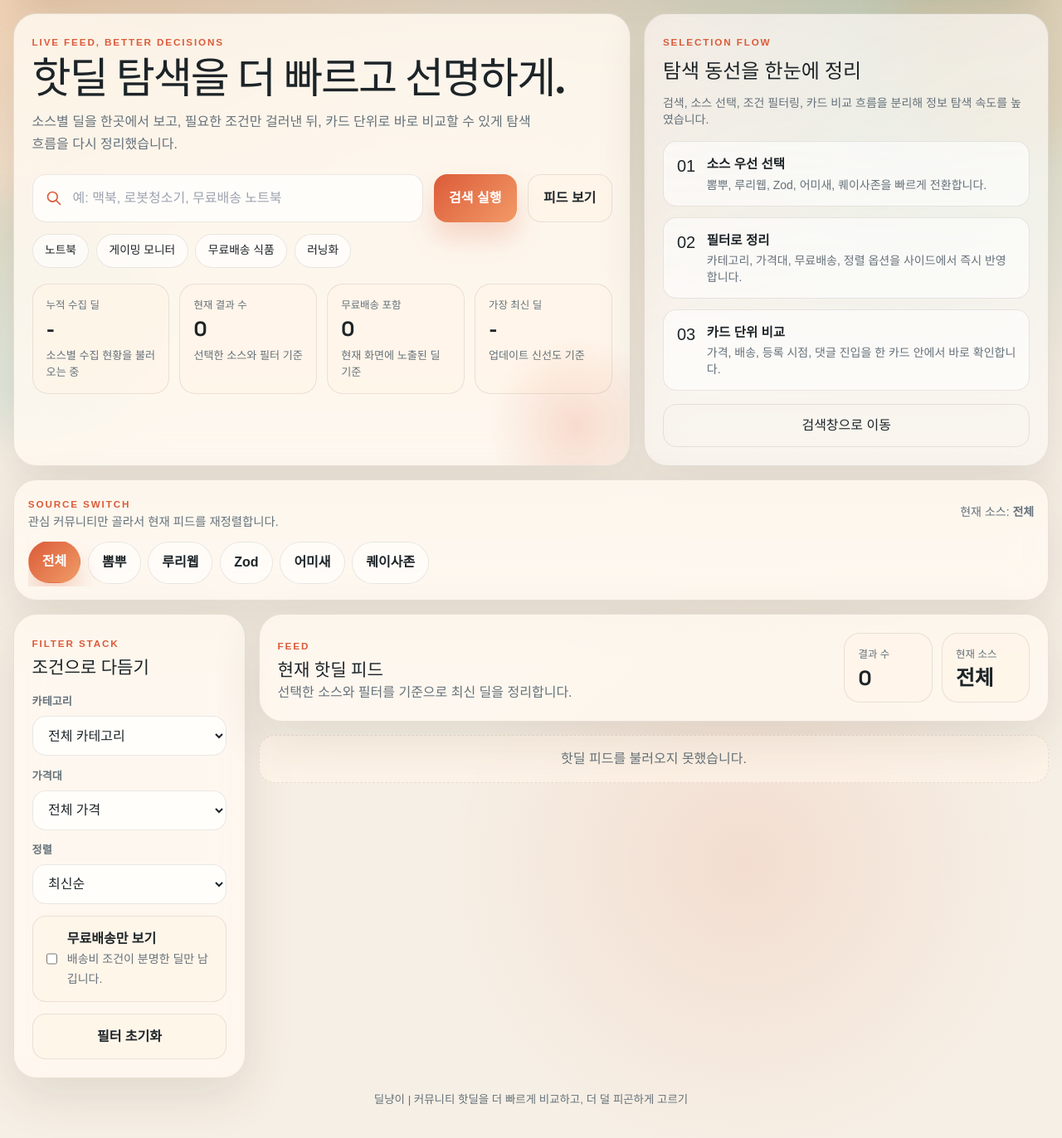
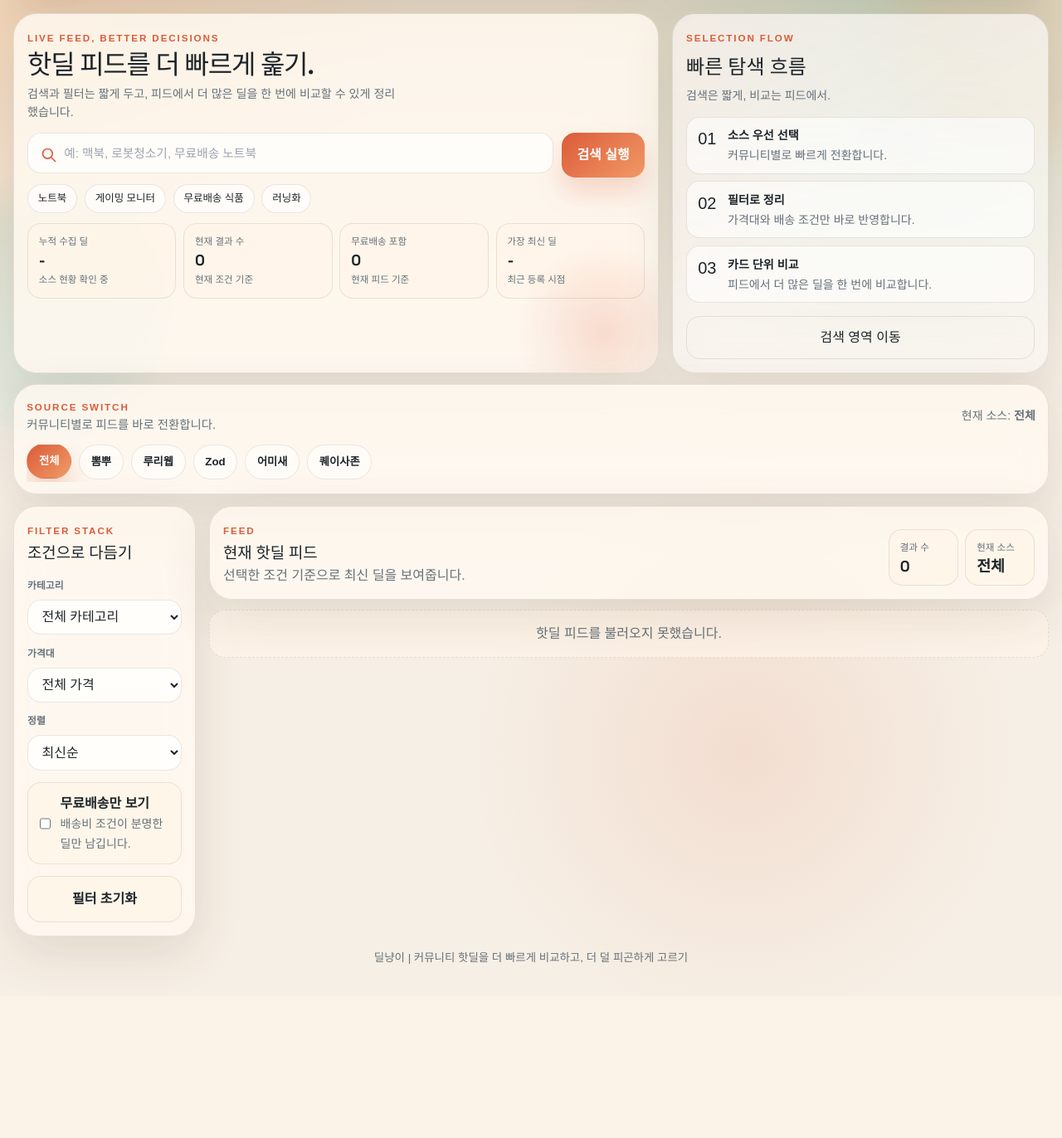
Before and after one commit to thompson1224/ShopCrawl, a Python web app: template templates/index.html in a window 1280 px wide. Shown: the part 135-1507 px from the top of the page at 83% size. After the commit the page ends 1301 px from the top, so only its background shows below. Run offline with Jinja, Linux system fonts and the light colour scheme; the template is opened without the code that fills it, so the values that code supplies are empty; some libraries are stand-ins or nearby versions; some web fonts are replaced.

Commit message:
fix: prioritize feed density on hotdeal UI

```diff
--- a/templates/index.html
+++ b/templates/index.html
@@ -352,9 +352,9 @@
 
         .hero-grid {
             display: grid;
-            grid-template-columns: minmax(0, 1.45fr) minmax(280px, 0.95fr);
+            grid-template-columns: minmax(0, 1.2fr) minmax(250px, 0.7fr);
             gap: 1rem;
-            margin-bottom: 1rem;
+            margin-bottom: 0.85rem;
         }
 
         .hero-card,
@@ -362,7 +362,7 @@
         .feed-head,
         .assistant-panel,
         .filter-panel {
-            padding: 1.35rem;
+            padding: 1rem;
         }
 
         .hero-card {
@@ -386,34 +386,33 @@
         }
 
         .hero-title {
-            margin: 0.55rem 0 0.85rem;
-            font-size: clamp(2rem, 4vw, 4rem);
-            line-height: 0.95;
+            margin: 0.35rem 0 0.55rem;
+            font-size: clamp(1.5rem, 2.5vw, 2.4rem);
+            line-height: 1;
             letter-spacing: -0.04em;
         }
 
         .hero-copy {
             margin: 0;
-            max-width: 38rem;
+            max-width: 28rem;
             color: var(--muted);
-            font-size: 1rem;
-            line-height: 1.7;
+            font-size: 0.88rem;
+            line-height: 1.55;
         }
 
         .search-shell {
-            margin-top: 1.4rem;
+            margin-top: 0.85rem;
             display: grid;
-            gap: 0.85rem;
+            gap: 0.55rem;
         }
 
         .search-row {
             display: grid;
-            grid-template-columns: minmax(0, 1fr) auto auto;
-            gap: 0.8rem;
+            grid-template-columns: minmax(0, 1fr) auto;
+            gap: 0.65rem;
         }
 
         .search-field,
-        .assistant-textarea,
         .modal-input,
         .select-field {
             width: 100%;
@@ -442,9 +439,9 @@
         }
 
         .search-field {
-            padding: 1rem 1.05rem 1rem 3rem;
-            min-height: 3.65rem;
-            font-size: 1rem;
+            padding: 0.78rem 0.95rem 0.78rem 2.7rem;
+            min-height: 3rem;
+            font-size: 0.92rem;
         }
 
         .search-icon {
@@ -469,8 +466,8 @@
             background: rgba(255, 255, 255, 0.65);
             color: var(--text);
             border-radius: 999px;
-            padding: 0.58rem 0.9rem;
-            font-size: 0.86rem;
+            padding: 0.42rem 0.74rem;
+            font-size: 0.78rem;
             cursor: pointer;
         }
 
@@ -480,40 +477,40 @@
         }
 
         .hero-metrics {
-            margin-top: 1.2rem;
+            margin-top: 0.8rem;
             display: grid;
             grid-template-columns: repeat(4, minmax(0, 1fr));
-            gap: 0.75rem;
+            gap: 0.55rem;
         }
 
         .metric-card,
         .summary-card {
             background: var(--surface-muted);
             border: 1px solid var(--line);
-            border-radius: 1.2rem;
-            padding: 1rem;
+            border-radius: 1rem;
+            padding: 0.8rem;
         }
 
         .metric-card span,
         .summary-card span {
             display: block;
             color: var(--muted);
-            font-size: 0.78rem;
-            margin-bottom: 0.45rem;
+            font-size: 0.72rem;
+            margin-bottom: 0.3rem;
         }
 
         .metric-card strong,
         .summary-card strong {
             display: block;
             font-family: "Space Grotesk", sans-serif;
-            font-size: 1.55rem;
+            font-size: 1.15rem;
             line-height: 1;
         }
 
         .metric-card p {
-            margin: 0.55rem 0 0;
+            margin: 0.35rem 0 0;
             color: var(--muted);
-            font-size: 0.82rem;
+            font-size: 0.72rem;
         }
 
         .spotlight-card {
@@ -534,13 +531,13 @@
 
         .spotlight-list {
             display: grid;
-            gap: 0.8rem;
+            gap: 0.55rem;
         }
 
         .spotlight-item {
             display: flex;
             gap: 0.85rem;
-            padding: 0.95rem 1rem;
+            padding: 0.72rem 0.82rem;
             border-radius: 1rem;
             background: rgba(255, 255, 255, 0.58);
             border: 1px solid var(--line);
@@ -553,7 +550,7 @@
         .spotlight-item strong {
             display: block;
             margin-bottom: 0.18rem;
-            font-size: 0.97rem;
+            font-size: 0.88rem;
         }
 
         .spotlight-item p,
@@ -564,8 +561,8 @@
         }
 
         .source-ribbon {
-            padding: 1rem 1.05rem;
-            margin-bottom: 1rem;
+            padding: 0.85rem 0.95rem;
+            margin-bottom: 0.85rem;
         }
 
         .source-ribbon-head {
@@ -603,8 +600,9 @@
             background: rgba(255, 255, 255, 0.6);
             color: var(--text);
             border-radius: 999px;
-            padding: 0.78rem 1rem;
+            padding: 0.62rem 0.86rem;
             font-weight: 600;
+            font-size: 0.83rem;
             cursor: pointer;
             transition: transform 0.18s ease, background 0.2s ease, border-color 0.2s ease, color 0.2s ease;
         }
@@ -623,7 +621,7 @@
 
         .workspace-grid {
             display: grid;
-            grid-template-columns: 280px minmax(0, 1fr);
+            grid-template-columns: 220px minmax(0, 1fr);
             gap: 1rem;
             align-items: start;
         }
@@ -644,7 +642,7 @@
         .panel-head h2,
         .feed-head h2 {
             margin: 0.38rem 0 0.28rem;
-            font-size: 1.32rem;
+            font-size: 1.18rem;
             line-height: 1.1;
         }
 
@@ -659,15 +657,15 @@
         }
 
         .field-label {
-            font-size: 0.82rem;
+            font-size: 0.74rem;
             font-weight: 700;
             color: var(--muted);
         }
 
         .select-field,
         .modal-input {
-            min-height: 3rem;
-            padding: 0.78rem 0.9rem;
+            min-height: 2.65rem;
+            padding: 0.62rem 0.78rem;
         }
 
         .checkbox-card {
@@ -677,7 +675,7 @@
             border: 1px solid var(--line);
             background: var(--surface-muted);
             border-radius: 1rem;
-            padding: 0.92rem 1rem;
+            padding: 0.78rem 0.85rem;
         }
 
         .checkbox-card input {
@@ -691,26 +689,26 @@
             align-items: flex-end;
             justify-content: space-between;
             gap: 1rem;
-            margin-bottom: 1rem;
+            margin-bottom: 0.75rem;
         }
 
         .feed-summary {
-            min-width: 14rem;
+            min-width: 11rem;
             display: grid;
             grid-template-columns: repeat(2, minmax(0, 1fr));
-            gap: 0.7rem;
+            gap: 0.55rem;
         }
 
         .deal-grid {
             display: grid;
-            grid-template-columns: repeat(2, minmax(0, 1fr));
-            gap: 1rem;
+            grid-template-columns: repeat(4, minmax(0, 1fr));
+            gap: 0.75rem;
         }
 
         .deal-card {
             position: relative;
             overflow: hidden;
-            border-radius: 1.45rem;
+            border-radius: 1rem;
             border: 1px solid var(--line);
             background: var(--surface-strong);
             box-shadow: var(--shadow);
@@ -1315,9 +1328,9 @@
             <article class="surface hero-card fade-in">
                 <div class="hero-copy-block">
                     <span class="eyebrow">Live Feed, Better Decisions</span>
-                    <h2 class="hero-title title-font">핫딜 탐색을 더 빠르고 선명하게.</h2>
+                    <h2 class="hero-title title-font">핫딜 피드를 더 빠르게 훑기.</h2>
                     <p class="hero-copy">
-                        소스별 딜을 한곳에서 보고, 필요한 조건만 걸러낸 뒤, 카드 단위로 바로 비교할 수 있게 탐색 흐름을 다시 정리했습니다.
+                        검색과 필터는 짧게 두고, 피드에서 더 많은 딜을 한 번에 비교할 수 있게 정리했습니다.
                     </p>
                 </div>
 
@@ -1338,7 +1351,6 @@
                             >
                         </div>
                         <button onclick="performSearch()" class="primary-btn" type="button">검색 실행</button>
-                        <button onclick="switchTab('home')" class="secondary-btn" type="button">피드 보기</button>
                     </div>
 
                     <div class="quick-chip-row">
@@ -1353,22 +1365,22 @@
                     <div class="metric-card">
                         <span>누적 수집 딜</span>
                         <strong id="heroTotalDeals">-</strong>
-                        <p id="heroCoverageText">소스별 수집 현황을 불러오는 중</p>
+                        <p id="heroCoverageText">소스 현황 확인 중</p>
                     </div>
                     <div class="metric-card">
                         <span>현재 결과 수</span>
                         <strong id="heroResultCount">0</strong>
-                        <p>선택한 소스와 필터 기준</p>
+                        <p>현재 조건 기준</p>
                     </div>
                     <div class="metric-card">
                         <span>무료배송 포함</span>
                         <strong id="heroFreeShippingCount">0</strong>
-                        <p>현재 화면에 노출된 딜 기준</p>
+                        <p>현재 피드 기준</p>
                     </div>
                     <div class="metric-card">
                         <span>가장 최신 딜</span>
                         <strong id="heroLatestLabel">-</strong>
-                        <p>업데이트 신선도 기준</p>
+                        <p>최근 등록 시점</p>
                     </div>
                 </div>
             </article>
@@ -1376,8 +1388,8 @@
             <aside class="surface spotlight-card fade-in">
                 <div>
                     <span class="eyebrow">Selection Flow</span>
-                    <h2 class="title-font text-2xl mt-2 mb-3">탐색 동선을 한눈에 정리</h2>
-                    <p class="text-sm">검색, 소스 선택, 조건 필터링, 카드 비교 흐름을 분리해 정보 탐색 속도를 높였습니다.</p>
+                    <h2 class="title-font text-2xl mt-2 mb-2">빠른 탐색 흐름</h2>
+                    <p class="text-sm">검색은 짧게, 비교는 피드에서.</p>
                 </div>
 
                 <div class="spotlight-list">
@@ -1385,26 +1397,26 @@
                         <div class="text-xl">01</div>
                         <div>
                             <strong>소스 우선 선택</strong>
-                            <p class="text-sm">뽐뿌, 루리웹, Zod, 어미새, 퀘이사존을 빠르게 전환합니다.</p>
+                            <p class="text-sm">커뮤니티별로 빠르게 전환합니다.</p>
                         </div>
                     </div>
                     <div class="spotlight-item">
                         <div class="text-xl">02</div>
                         <div>
                             <strong>필터로 정리</strong>
-                            <p class="text-sm">카테고리, 가격대, 무료배송, 정렬 옵션을 사이드에서 즉시 반영합니다.</p>
+                            <p class="text-sm">가격대와 배송 조건만 바로 반영합니다.</p>
                         </div>
                     </div>
                     <div class="spotlight-item">
                         <div class="text-xl">03</div>
                         <div>
                             <strong>카드 단위 비교</strong>
-                            <p class="text-sm" id="feedStatusLabel">가격, 배송, 등록 시점, 댓글 진입을 한 카드 안에서 바로 확인합니다.</p>
+                            <p class="text-sm" id="feedStatusLabel">피드에서 더 많은 딜을 한 번에 비교합니다.</p>
                         </div>
                     </div>
                 </div>
 
-                <button onclick="switchTab('search')" class="ghost-btn" type="button">검색창으로 이동</button>
+                <button onclick="switchTab('search')" class="ghost-btn" type="button">검색 영역 이동</button>
             </aside>
         </section>
 
@@ -1412,7 +1424,7 @@
             <div class="source-ribbon-head">
                 <div>
                     <span class="eyebrow">Source Switch</span>
-                    <p>관심 커뮤니티만 골라서 현재 피드를 재정렬합니다.</p>
+                    <p>커뮤니티별로 피드를 바로 전환합니다.</p>
                 </div>
                 <div class="text-sm" style="color: var(--muted);">
                     현재 소스: <strong id="activeSourceLabel">전체</strong>
@@ -1496,7 +1508,7 @@
                     <div>
                         <span class="eyebrow">Feed</span>
                         <h2 id="feedTitleText" class="title-font">현재 핫딜 피드</h2>
-                        <p id="feedDescriptionText">선택한 소스와 필터를 기준으로 최신 딜을 정리합니다.</p>
+                        <p id="feedDescriptionText">선택한 조건 기준으로 최신 딜을 보여줍니다.</p>
                     </div>
 
                     <div class="feed-summary">
--- a/templates/main.js
+++ b/templates/main.js
@@ -252,15 +252,15 @@
 
     if (mode === "search") {
         if (feedTitle) feedTitle.textContent = `검색 결과 · ${state.currentQuery}`;
-        if (feedDescription) feedDescription.textContent = "일반 검색 결과입니다. 다시 소스 피드로 돌아가려면 소스를 선택하거나 필터를 조정하세요.";
+        if (feedDescription) feedDescription.textContent = "검색어 기준 결과입니다.";
         if (feedSourceLabel) feedSourceLabel.textContent = "검색";
-        if (statusLabel) statusLabel.textContent = `검색어 "${state.currentQuery}" 기준으로 관련 딜을 정리했습니다.`;
+        if (statusLabel) statusLabel.textContent = `"${state.currentQuery}" 결과를 보여줍니다.`;
         return;
     }
 
     if (feedTitle) feedTitle.textContent = "현재 핫딜 피드";
-    if (feedDescription) feedDescription.textContent = "선택한 소스와 필터를 기준으로 최신 딜을 정리합니다.";
-    if (statusLabel) statusLabel.textContent = `${getSourceLabel(state.source)} 기준 피드를 ${formatCount(resultCount)}건 기준으로 정리했습니다.`;
+    if (feedDescription) feedDescription.textContent = "선택한 조건 기준 최신 딜입니다.";
+    if (statusLabel) statusLabel.textContent = `${getSourceLabel(state.source)} 피드 ${formatCount(resultCount)}건`;
 }
 
 function renderEmptyState(message) {
```
Also changed, not shown: other parts of templates/index.html (+37 -24 lines).
